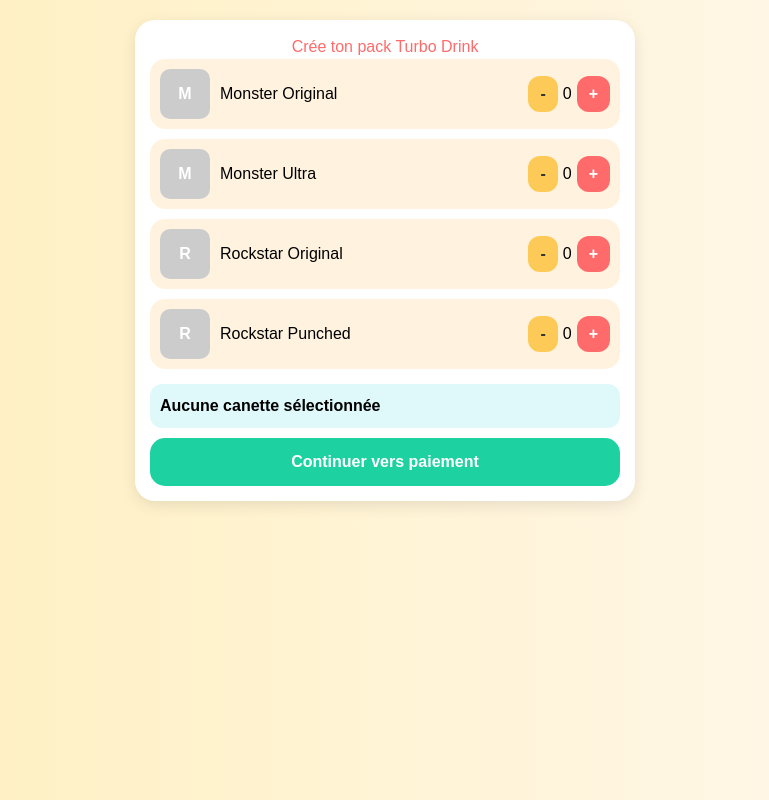
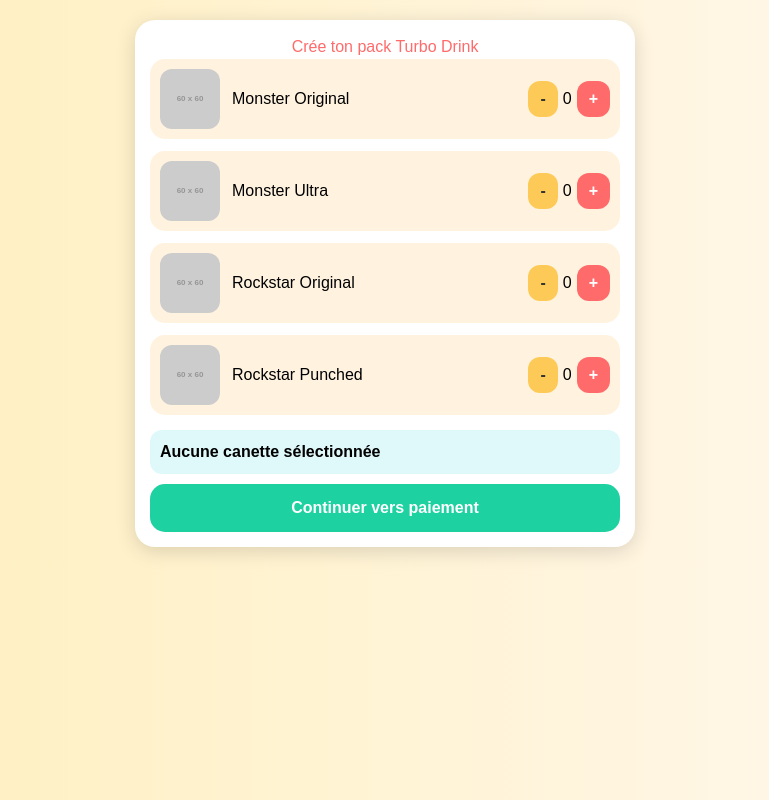
Before and after one commit to charleshamel96-stack/Turbo-Drink, a plain HTML site: page index.html in a window 1280 px wide. Shown: the whole page, without its empty margins (255-1024 px from the left). Drawn offline with nearby package versions, Linux system fonts and the light colour scheme; placeholder pictures from the web are drawn by us.

Commit message:
Update index.html
2.1

```diff
--- a/index.html
+++ b/index.html
@@ -3,15 +3,16 @@
 <head>
   <meta charset="UTF-8">
   <meta name="viewport" content="width=device-width, initial-scale=1.0">
-  <title>Turbo Drink - Mobile Prototype</title>
+  <title>Turbo Drink - Mobile Prototype Pro</title>
   <script src="https://cdn.tailwindcss.com"></script>
   <style>
     body { font-family: Arial, sans-serif; background: linear-gradient(to right, #ffefba, #fff8f0); }
-    .section { max-width: 500px; margin: 20px auto; padding: 15px; background: #ffffff; border-radius: 20px; box-shadow: 0 4px 15px rgba(0,0,0,0.1); }
+    .section { max-width: 500px; margin: 20px auto; padding: 15px; background: #ffffff; border-radius: 20px; box-shadow: 0 4px 20px rgba(0,0,0,0.15); }
     h1 { text-align: center; color: #ff6b6b; margin-bottom: 15px; }
-    .product-card { display: flex; justify-content: space-between; align-items: center; background: #fff3e0; padding: 10px; border-radius: 15px; margin-bottom: 10px; }
+    .product-card { display: flex; justify-content: space-between; align-items: center; background: #fff3e0; padding: 10px; border-radius: 15px; margin-bottom: 12px; transition: transform 0.2s, box-shadow 0.2s; }
+    .product-card:hover { transform: translateY(-3px); box-shadow: 0 6px 20px rgba(0,0,0,0.2); }
     .product-info { display: flex; align-items: center; }
-    .logo { width: 50px; height: 50px; background: #ccc; border-radius: 10px; display: flex; align-items: center; justify-content: center; font-weight: bold; color: white; margin-right: 10px; }
+    .logo { width: 60px; height: 60px; border-radius: 12px; display: flex; align-items: center; justify-content: center; font-weight: bold; color: white; margin-right: 12px; font-size: 14px; background-size: cover; background-position: center; }
     .qty-controls { display: flex; align-items: center; gap: 5px; }
     .btn { padding: 6px 12px; border-radius: 12px; font-weight: bold; cursor: pointer; }
     .btn-add { background: #ff6b6b; color: white; }
@@ -62,15 +63,14 @@
 
   <script>
     const products = [
-      {brand: 'Monster', flavor: 'Original'},
-      {brand: 'Monster', flavor: 'Ultra'},
-      {brand: 'Rockstar', flavor: 'Original'},
-      {brand: 'Rockstar', flavor: 'Punched'}
+      {brand: 'Monster', flavor: 'Original', img: 'https://via.placeholder.com/60x60?text=M'},
+      {brand: 'Monster', flavor: 'Ultra', img: 'https://via.placeholder.com/60x60?text=MU'},
+      {brand: 'Rockstar', flavor: 'Original', img: 'https://via.placeholder.com/60x60?text=R'},
+      {brand: 'Rockstar', flavor: 'Punched', img: 'https://via.placeholder.com/60x60?text=RP'}
     ];
 
     const productList = document.getElementById('product-list');
     const cartSummary = document.getElementById('cart-summary');
-
     let cart = {};
 
     products.forEach((p, index) => {
@@ -78,7 +78,7 @@
       card.className = 'product-card';
       card.innerHTML = `
         <div class='product-info'>
-          <div class='logo'>${p.brand[0]}</div>
+          <div class='logo' style='background-image:url(${p.img})'></div>
           <div>${p.brand} ${p.flavor}</div>
         </div>
         <div class='qty-controls'>
@@ -112,9 +112,7 @@
       cartSummary.textContent = items.length ? items.join(', ') + ` | Total: ${totalCans} canettes` : 'Aucune canette sélectionnée';
     }
 
-    function genererNumeroCommande() {
-      return 'TDB-' + Date.now();
-    }
+    function genererNumeroCommande() { return 'TDB-' + Date.now(); }
 
     function allerVersPaiement() {
       const selectedCans = Object.values(cart).reduce((a,b) => a+b,0);
```
